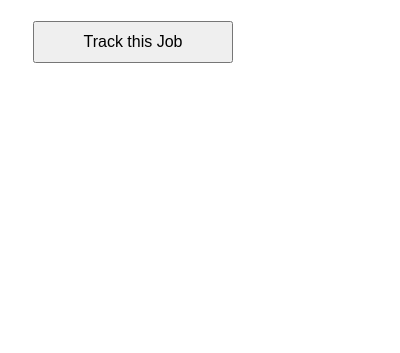
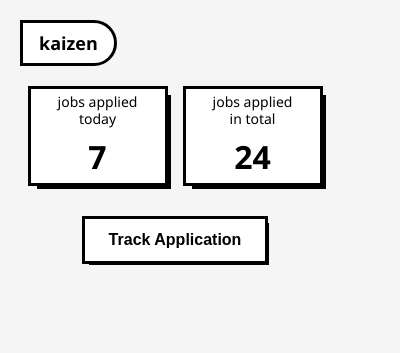
Before and after one commit to Arjun88R/kaizen, a browser extension: page frontend/popup.html in a window 400 px wide. Drawn offline with Linux system fonts and the light colour scheme.

Commit message:
Commit all changes

```diff
--- a/frontend/popup.html
+++ b/frontend/popup.html
@@ -1,17 +1,200 @@
 <!DOCTYPE html>
 <html>
-  <head>
-    <title>AI Job Tracker</title>
+<head>
+    <title>kaizen</title>
     <style>
-      body { width: 250px; font-family: sans-serif; text-align: center; }
-      button { width: 80%; padding: 10px; font-size: 16px; margin-bottom: 10px; }
-      #statusMessage { min-height: 20px; font-weight: bold; }
+        * {
+            margin: 0;
+            padding: 0;
+            box-sizing: border-box;
+        }
+
+        body {
+            width: 350px;
+            height: 350px;
+            background: #f5f5f5;
+            font-family: 'Segoe UI', Tahoma, Geneva, Verdana, sans-serif;
+            color: #000;
+            position: relative;
+        }
+
+        .container {
+            padding: 20px;
+            height: 100%;
+            display: flex;
+            flex-direction: column;
+            gap: 20px;
+        }
+
+        .header {
+            display: flex;
+            align-items: center;
+            justify-content: flex-start;
+        }
+
+        .logo-container {
+            background: #fff;
+            border: 3px solid #000;
+            border-radius: 0 30px 30px 0px;
+            padding: 8px 16px;
+            display: inline-block
+        }
+
+        .logo-text {
+            font-size: 18px;
+            font-weight: 600;
+            color: #000;
+        }
+
+        .stats-container {
+            display: flex;
+            gap: 15px;
+            justify-content: center;
+        }
+
+        .stat-card {
+            background: #fff;
+            border: 3px solid #000;
+            width: 140px;
+            height: 100px;
+            display: flex;
+            flex-direction: column;
+            justify-content: center;
+            align-items: center;
+            position: relative;
+        }
+
+        /* 3D shadow effect */
+        .stat-card::after {
+            content: '';
+            position: absolute;
+            top: 6px;
+            left: 6px;
+            width: 100%;
+            height: 100%;
+            background: #000;
+            z-index: -1;
+        }
+
+        .stat-label {
+            font-size: 14px;
+            font-weight: 500;
+            color: #000;
+            text-align: center;
+            line-height: 1.2;
+            margin-bottom: 8px;
+        }
+
+        .stat-number {
+            font-size: 32px;
+            font-weight: 700;
+            color: #000;
+        }
+
+        .track-button-container {
+            display: flex;
+            justify-content: center;
+            margin-top: 10px;
+        }
+
+        #trackJobBtn {
+            background: #fff;
+            border: 3px solid #000;
+            padding: 12px 24px;
+            font-size: 16px;
+            font-weight: 600;
+            color: #000;
+            cursor: pointer;
+            position: relative;
+            transition: all 0.2s ease;
+        }
+
+        /* 3D shadow effect for button */
+        #trackJobBtn::after {
+            content: '';
+            position: absolute;
+            top: 4px;
+            left: 4px;
+            width: 100%;
+            height: 100%;
+            background: #000000;
+            z-index: -1;
+            transition: all 0.2s ease;
+        }
+
+        #trackJobBtn:hover {
+            background: rgb(245, 255, 104);
+        }
+
+        #trackJobBtn:hover::after {
+            background: rgb(0, 0, 0);
+        }
+
+        #trackJobBtn:active {
+            transform: translate(4px, 4px);
+        }
+
+        #trackJobBtn:active::after {
+            transform: translate(-4px, -4px);
+        }
+
+        #statusMessage {
+            min-height: 20px;
+            font-weight: bold;
+            color: #000;
+            font-size: 14px;
+            margin-top: 8px;
+            text-align: center;
+        }
+
+        /* Hide elements that aren't in the design */
+        .title, .subtitle {
+            display: none;
+        }
+
     </style>
-  </head>
-  <body>
-    <h1></h1>
-    <button id="trackJobBtn">Track this Job</button>
-    <p id="statusMessage"></p>
+</head>
+<body>
+    <div class="container">
+        <div class="header">
+            <div class="logo-container">
+                <span class="logo-text">kaizen</span>
+            </div>
+        </div>
+
+        <div class="stats-container">
+            <div class="stat-card">
+                <div class="stat-label">jobs applied<br>today</div>
+                <div class="stat-number" id="todayJobs">7</div>
+            </div>
+            <div class="stat-card">
+                <div class="stat-label">jobs applied<br>in total</div>
+                <div class="stat-number" id="totalJobs">24</div>
+            </div>
+        </div>
+        <div class="track-button-container">
+            <button id="trackJobBtn">Track Application</button>
+        </div>
+
+        <p id="statusMessage"></p>
+    </div>
+
     <script src="popup.js"></script>
-  </body>
+    <script>
+        // Add some interactivity to match the design
+        document.addEventListener('DOMContentLoaded', function() {
+            const trackBtn = document.getElementById('trackJobBtn');
+
+            // Add click animation to stats
+            document.querySelectorAll('.stat-card').forEach(card => {
+                card.addEventListener('click', function() {
+                    this.style.transform = 'translate(3px, 3px)';
+                    setTimeout(() => {
+                        this.style.transform = 'translate(0, 0)';
+                    }, 150);
+                });
+            });
+        });
+    </script>
+</body>
 </html>
```
Also changed, not shown: frontend/manifest.json.
